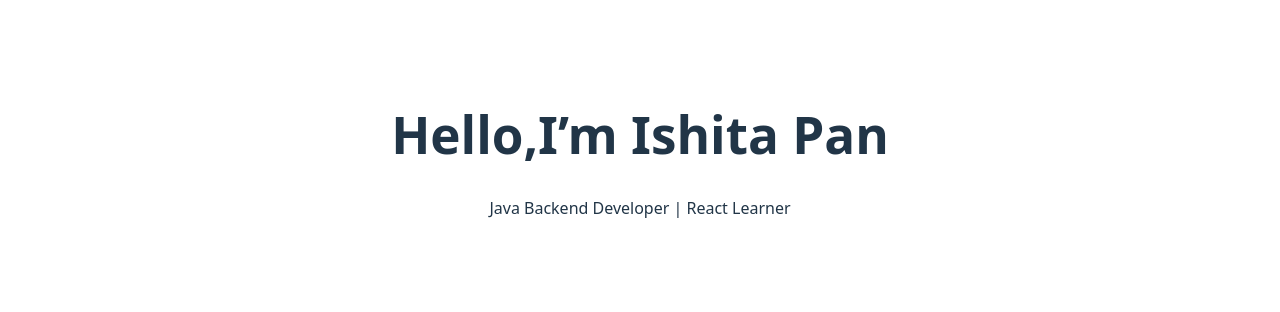
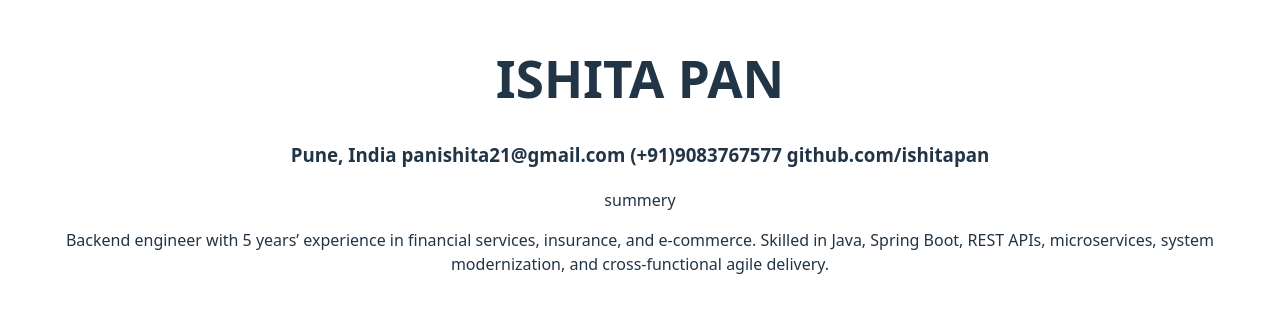
Before and after one commit to ishitapan/my-portfolio, a React (Vite) app: page / in a window 1280 px wide. Shown: the part 246-558 px from the top of the page. Built offline with nearby package versions, Linux system fonts and the light colour scheme.

Commit message:
added summery

```diff
--- a/src/App.tsx
+++ b/src/App.tsx
@@ -6,8 +6,11 @@ import './App.css'
 function App() {
   return (
     <div>
-      <h1>Hello,I’m Ishita Pan</h1>
-      <p>Java Backend Developer | React Learner</p>
+      <h1>ISHITA PAN</h1>
+      <h3>Pune, India panishita21@gmail.com (+91)9083767577 github.com/ishitapan</h3>
+      <p>summery</p>
+      <p>Backend engineer with 5 years’ experience in financial services, insurance, and e-commerce. Skilled in Java, Spring Boot, REST APIs,
+        microservices, system modernization, and cross-functional agile delivery.</p>
     </div>
   )
 }
```
